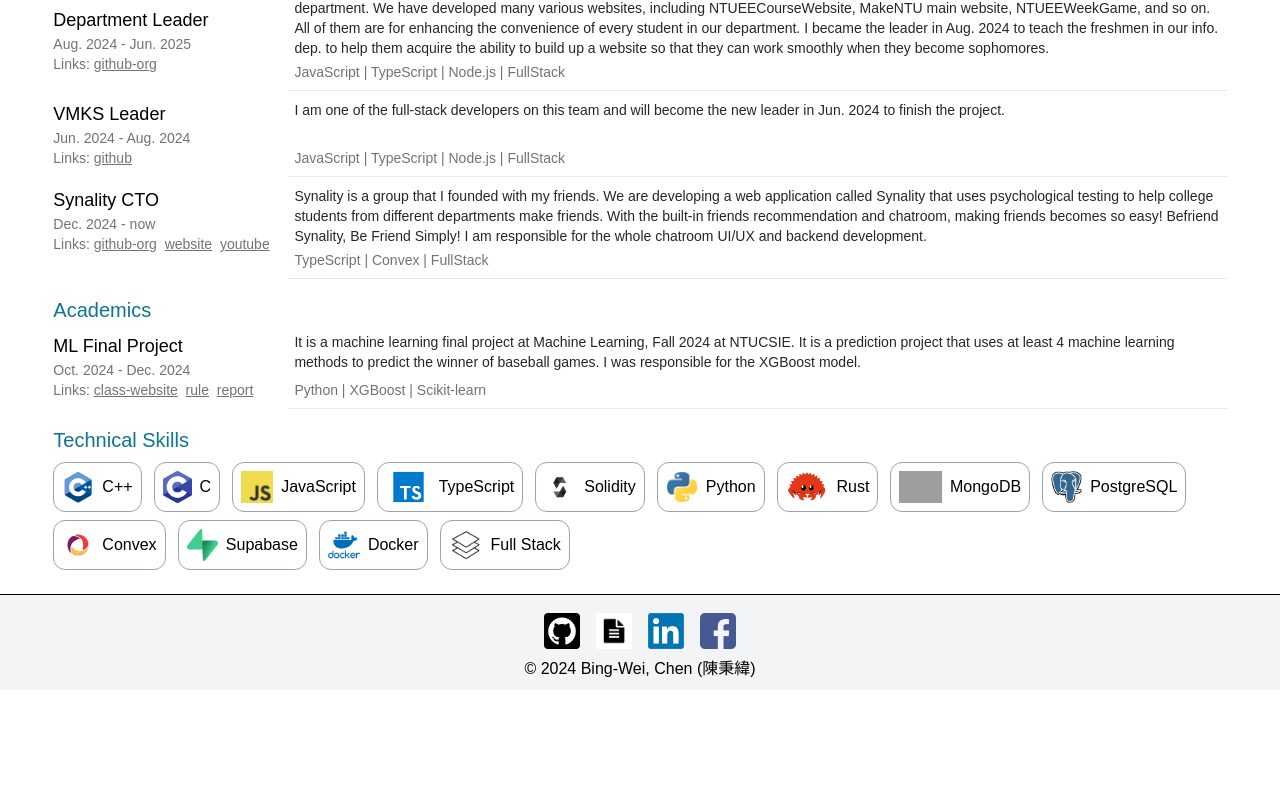
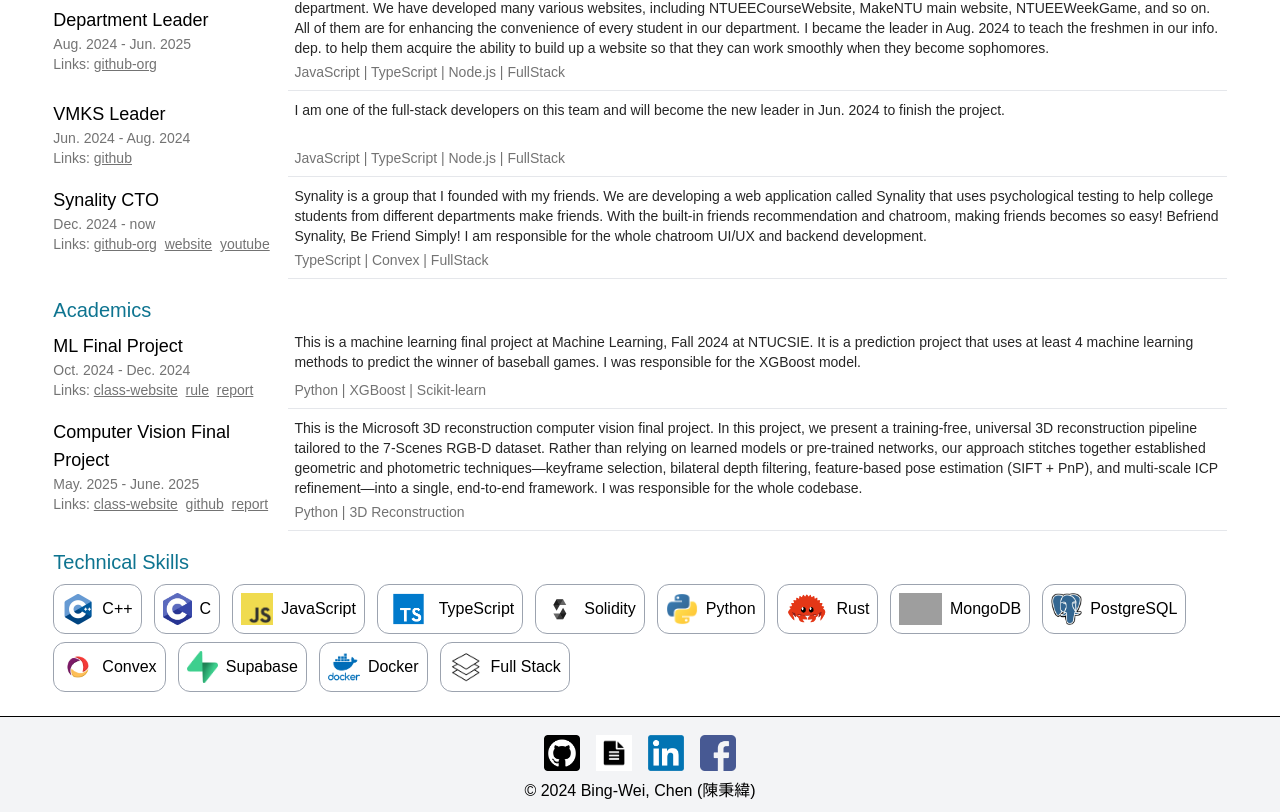
Before and after one commit to ChenBingWei1201/ChenBingWei1201.github.io, a React (Vite) app: page /en in a window 1280 px wide. Shown: the part 1234-2046 px from the top of the page. Before the commit the page ends 1924 px from the top, so only its background shows below. Built offline with nearby package versions, Linux system fonts and the light colour scheme; grey boxes are pictures that could not be loaded; a web font is replaced by a local one.

Commit message:
CV final project

```diff
--- a/src/data/experiences/academics.js
+++ b/src/data/experiences/academics.js
@@ -18,9 +18,32 @@ const academicsEn = [
       },
     ],
     content: [
-      "It is a machine learning final project at Machine Learning, Fall 2024 at NTUCSIE. It is a prediction project that uses at least 4 machine learning methods to predict the winner of baseball games. I was responsible for the XGBoost model.",
+      "This is a machine learning final project at Machine Learning, Fall 2024 at NTUCSIE. It is a prediction project that uses at least 4 machine learning methods to predict the winner of baseball games. I was responsible for the XGBoost model.",
     ],
     tags: ["Python", "XGBoost", "Scikit-learn"],
+  },
+  {
+    title: "Computer Vision Final Project",
+    highlight: "",
+    time: "May. 2025 - June. 2025",
+    link: [
+      {
+        text: "class-website",
+        url: "http://media.ee.ntu.edu.tw/courses/cv/25S/",
+      },
+      {
+        text: "github",
+        url: "https://github.com/ChenBingWei1201/ComputerVisionFinalProject",
+      },
+      {
+        text: "report",
+        url: "https://drive.google.com/file/d/144oRlS8njlkp5STMfdhdVxAfb2Yuu--h/view?usp=sharing"
+      }
+    ],
+    content: [
+      "This is the Microsoft 3D reconstruction computer vision final project. In this project, we present a training-free, universal 3D reconstruction pipeline tailored to the 7-Scenes RGB-D dataset. Rather than relying on learned models or pre-trained networks, our approach stitches together established geometric and photometric techniques—keyframe selection, bilateral depth filtering, feature-based pose estimation (SIFT + PnP), and multi-scale ICP refinement—into a single, end-to-end framework. I was responsible for the whole codebase.",
+    ],
+    tags: ["Python", "3D Reconstruction"],
   },
 ];
 
@@ -48,6 +71,29 @@ const academicsZh = [
     ],
     tags: ["Python", "XGBoost", "Scikit-learn"],
   },
+  {
+    title: "計算機視覺期末專案",
+    highlight: "",
+    time: "2025 年 5 月 - 2025 年 6 月",
+    link: [
+      {
+        text: "課程網站",
+        url: "http://media.ee.ntu.edu.tw/courses/cv/25S/",
+      },
+      {
+        text: "github",
+        url: "https://github.com/ChenBingWei1201/ComputerVisionFinalProject",
+      },
+      {
+        text: "報告",
+        url: "https://drive.google.com/file/d/144oRlS8njlkp5STMfdhdVxAfb2Yuu--h/view?usp=sharing",
+      },
+    ],
+    content: [
+      "這是 2025 年春季在台大電機系修讀的電腦視覺課程的期末專案。我們的專案旨在透過非訓練的 3D 重建方法來來重建 7-Scenes RGB-D 資料集。我們的方法結合了幾何和光學技術，包括關鍵幀選擇、雙邊深度過濾、基於特徵的位姿估計（SIFT + PnP）和多尺度 ICP 精細化，形成一個單一的端到端框架。我負責整個程式碼的設計。",
+    ],
+    tags: ["Python", "3D Reconstruction"],
+  },
 ];
 
 export const academics = (route) => {
```
